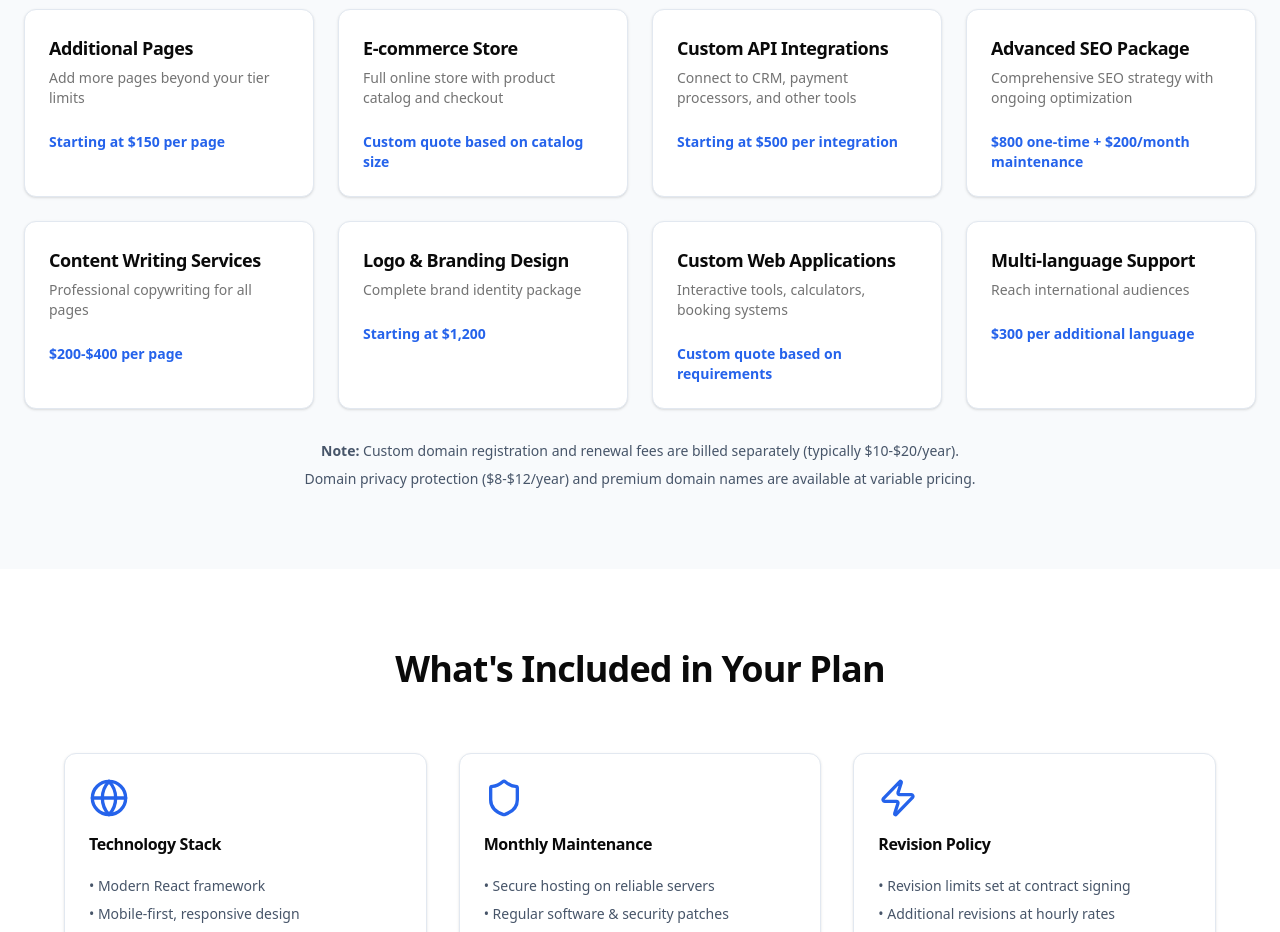
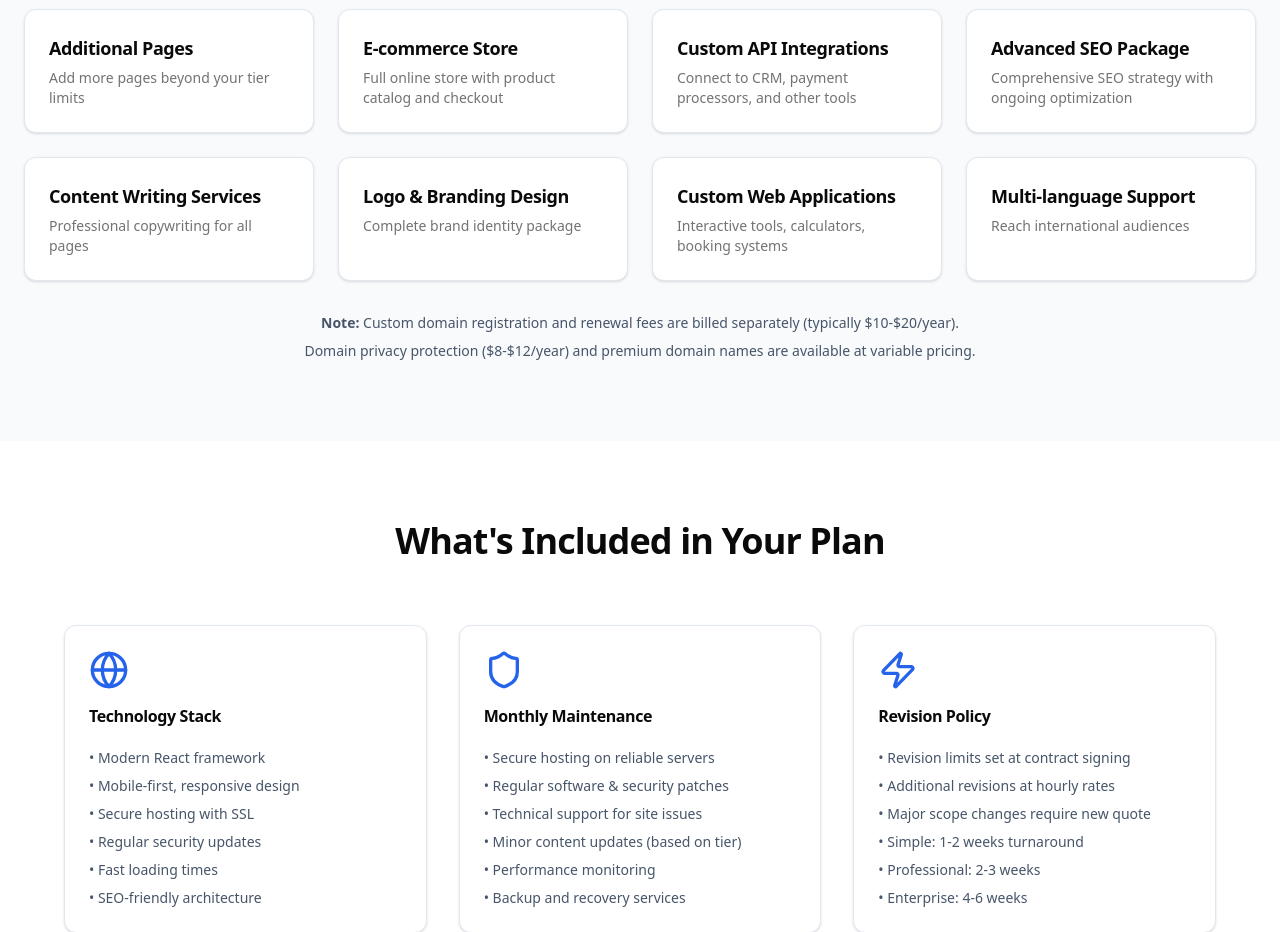
Before and after one commit to ryankolean/summitsoftwaresolutionsllc, a React (Vite) app: page /WebsiteLandingPageServices in a window 1280 px wide. Shown: the part 3740-4672 px from the top of the page. Built offline with nearby package versions, Linux system fonts and the light colour scheme.

Commit message:
Updated WebsiteLandingPageServices.jsx

```diff
--- a/src/pages/WebsiteLandingPageServices.jsx
+++ b/src/pages/WebsiteLandingPageServices.jsx
@@ -169,43 +169,35 @@ export default function WebsiteLandingPageServices() {
   const addOns = [
     {
       title: 'Additional Pages',
-      description: 'Add more pages beyond your tier limits',
-      pricing: 'Starting at $150 per page'
+      description: 'Add more pages beyond your tier limits'
     },
     {
       title: 'E-commerce Store',
-      description: 'Full online store with product catalog and checkout',
-      pricing: 'Custom quote based on catalog size'
+      description: 'Full online store with product catalog and checkout'
     },
     {
       title: 'Custom API Integrations',
-      description: 'Connect to CRM, payment processors, and other tools',
-      pricing: 'Starting at $500 per integration'
+      description: 'Connect to CRM, payment processors, and other tools'
     },
     {
       title: 'Advanced SEO Package',
-      description: 'Comprehensive SEO strategy with ongoing optimization',
-      pricing: '$800 one-time + $200/month maintenance'
+      description: 'Comprehensive SEO strategy with ongoing optimization'
     },
     {
       title: 'Content Writing Services',
-      description: 'Professional copywriting for all pages',
-      pricing: '$200-$400 per page'
+      description: 'Professional copywriting for all pages'
     },
     {
       title: 'Logo & Branding Design',
-      description: 'Complete brand identity package',
-      pricing: 'Starting at $1,200'
+      description: 'Complete brand identity package'
     },
     {
       title: 'Custom Web Applications',
-      description: 'Interactive tools, calculators, booking systems',
-      pricing: 'Custom quote based on requirements'
+      description: 'Interactive tools, calculators, booking systems'
     },
     {
       title: 'Multi-language Support',
-      description: 'Reach international audiences',
-      pricing: '$300 per additional language'
+      description: 'Reach international audiences'
     }
   ];
 
@@ -512,9 +504,6 @@ export default function WebsiteLandingPageServices() {
                     <CardTitle className="text-lg">{addOn.title}</CardTitle>
                     <CardDescription className="text-sm">{addOn.description}</CardDescription>
                   </CardHeader>
-                  <CardContent>
-                    <p className="text-sm font-semibold text-blue-600">{addOn.pricing}</p>
-                  </CardContent>
                 </Card>
               ))}
             </div>
```
